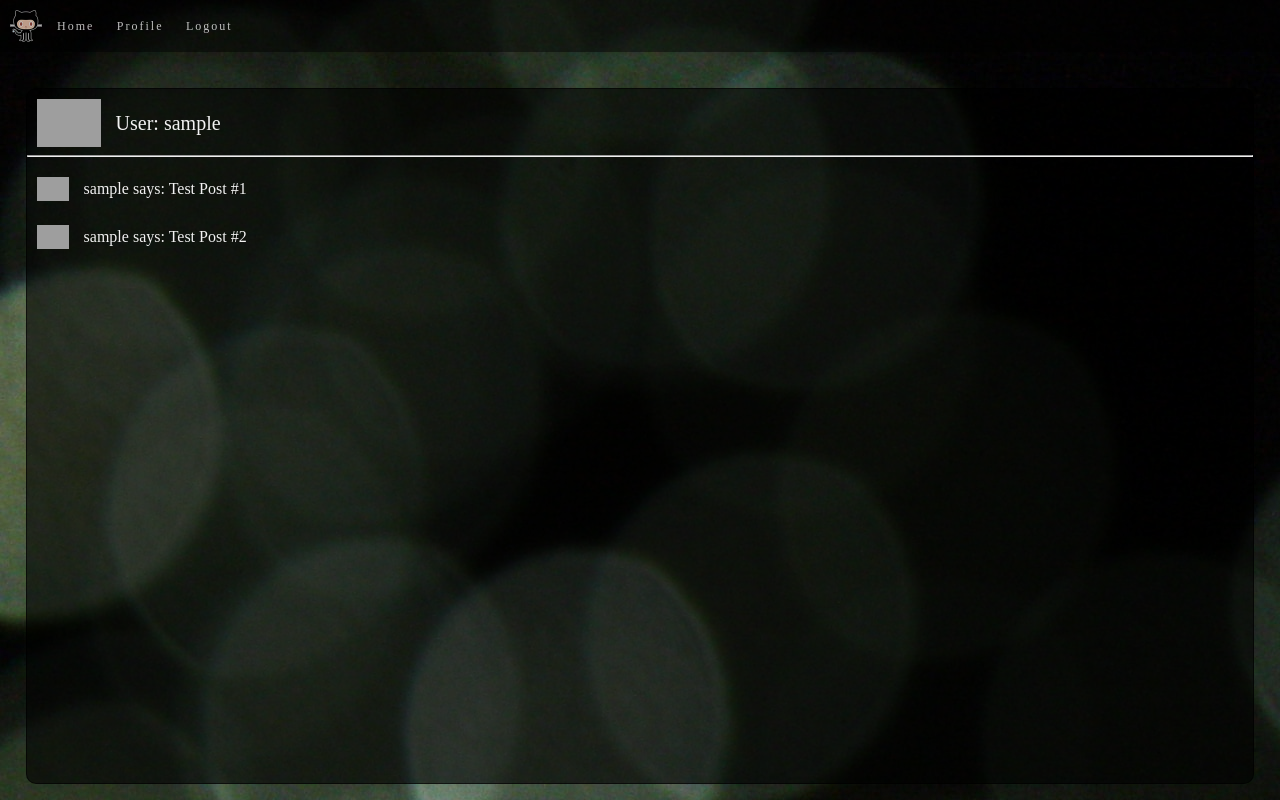
After one commit to debauchery1st/debauchery1st.github.io, a Flask app: a page that uses app/templates/base.html in a window 1280 px wide. The commit adds this page. Run offline with Flask 2, Linux system fonts and the light colour scheme; the visitor is signed in with stand-in values (Sample User, id 1); data comes from the database, SQL or seed files in the repository; grey boxes are pictures that could not be loaded.

Commit message:
user avatar, style profile page

```diff
--- a/app/models.py
+++ b/app/models.py
@@ -1,8 +1,9 @@
 from datetime import datetime
+from hashlib import md5
 from werkzeug.security import generate_password_hash, check_password_hash
 from flask_login import UserMixin
 from app import db, login
-
+from .utils import avatar_dicebear, avatar_robohash
 
 class User(UserMixin, db.Model):
     id = db.Column(db.Integer, primary_key=True)
@@ -20,6 +21,9 @@ class User(UserMixin, db.Model):
     def check_password(self, password):
         return check_password_hash(self.password_hash, password)
 
+    def avatar(self):
+        digest = md5(self.email.lower().encode('utf-8')).hexdigest()
+        return avatar_dicebear("jdenticon", digest[12:])
 
 @login.user_loader
 def load_user(id):
--- a/app/routes.py
+++ b/app/routes.py
@@ -47,3 +47,13 @@ def register():
         flash('Congratulations, you are now a registered user!')
         return redirect(url_for('login'))
     return render_template('register.html', title='Register', form=form)
+
+@app.route('/user/<username>')
+@login_required
+def user(username):
+    user = User.query.filter_by(username=username).first_or_404()
+    posts = [
+        {'author': user, 'body': 'Test Post #1'},
+        {'author': user, 'body': 'Test Post #2'}
+    ]
+    return render_template('user.html', user=user, posts=posts)
--- a/app/static/css/index.css
+++ b/app/static/css/index.css
@@ -300,3 +300,11 @@ a {
   background-color: #f2f2f2;
   color: rgba(0, 1, 1, 0.6);
 }
+.user-post,
+.profile-head {
+  display: flex;
+  align-items: center;
+  padding-left: 1rem;
+  color: #f2f2f2;
+  background-color: rgba(0, 0, 0, 0);
+}
--- a/app/static/js/index.js
+++ b/app/static/js/index.js
@@ -60,6 +60,6 @@ function ulFromUrls(arr){
 
 function run() {
     // addMenuItem("", "#!/𝝺 ");
-    addMenuItem("javascript:thatBox();", ".thatBox");
-    addMenuItem("javascript:meow();", ".meow");
+    // addMenuItem("javascript:thatBox();", ".thatBox");
+    // addMenuItem("javascript:meow();", ".meow");
 }
--- a/app/templates/base.html
+++ b/app/templates/base.html
@@ -18,6 +18,7 @@
             {% if current_user.is_anonymous %}
             <a href="{{ url_for('login') }}">Login</a>
             {% else %}
+            <a href="{{ url_for('user', username=current_user.username) }}">Profile</a>
             <a href="{{ url_for('logout') }}">Logout</a>
             {% endif %}
         </nav>
--- /dev/null
+++ b/app/templates/user.html
@@ -0,0 +1,15 @@
+{% extends "base.html" %}
+
+{% block content %}
+    <section class="profile-head">
+        <img src="{{ user.avatar() }}" width="64px">
+        <h1>User: {{ user.username }}</h1>
+    </section>
+    <hr>
+    {% for post in posts %}
+    <section class="user-post">
+        <img src="{{ post.author.avatar() }}" width="32px">
+        <p class="user-posted">{{ post.author.username }} says: <b>{{ post.body }}</b>
+    </section>
+    {% endfor %}
+{% endblock %}
--- /dev/null
+++ b/app/utils.py
@@ -0,0 +1,14 @@
+
+def avatar_robohash(seed, set=1):
+    return "https://robohash.org/{seed}.png?set=set{set}".format(seed=seed, set=set)
+
+def avatar_dicebear(sprite, seed, mood=None):
+    valid_sprites = [
+        "male", "female", "human", "identicon",
+        "initials", "bottts", "avataaars", "jdenticon", "gridy"]
+    valid_moods = ["happy", "sad", "surprised"]
+    if sprite not in valid_sprites:
+        return "SPRITE MUST BE ONE OF : {}".format(", ".join(valid_sprites))
+    if (mood is not None) and (mood in valid_moods):
+        return "https://avatars.dicebear.com/v2/{sprites}/{seed}.svg?options[mood][]={mood}".format(sprites=sprite, seed=seed, mood=mood)
+    return "https://avatars.dicebear.com/v2/{sprites}/{seed}.svg".format(sprites=sprite, seed=seed)
--- a/less/homepage.less
+++ b/less/homepage.less
@@ -110,3 +110,11 @@ a {
     background-color: @white;
     color: @dark-glass;
 }
+
+.user-post, .profile-head {
+    display: flex;
+    align-items: center;
+    padding-left: 1rem;
+    color: @white;
+    background-color:@transparent;
+}
```
Also changed, not shown: 2 other files.
